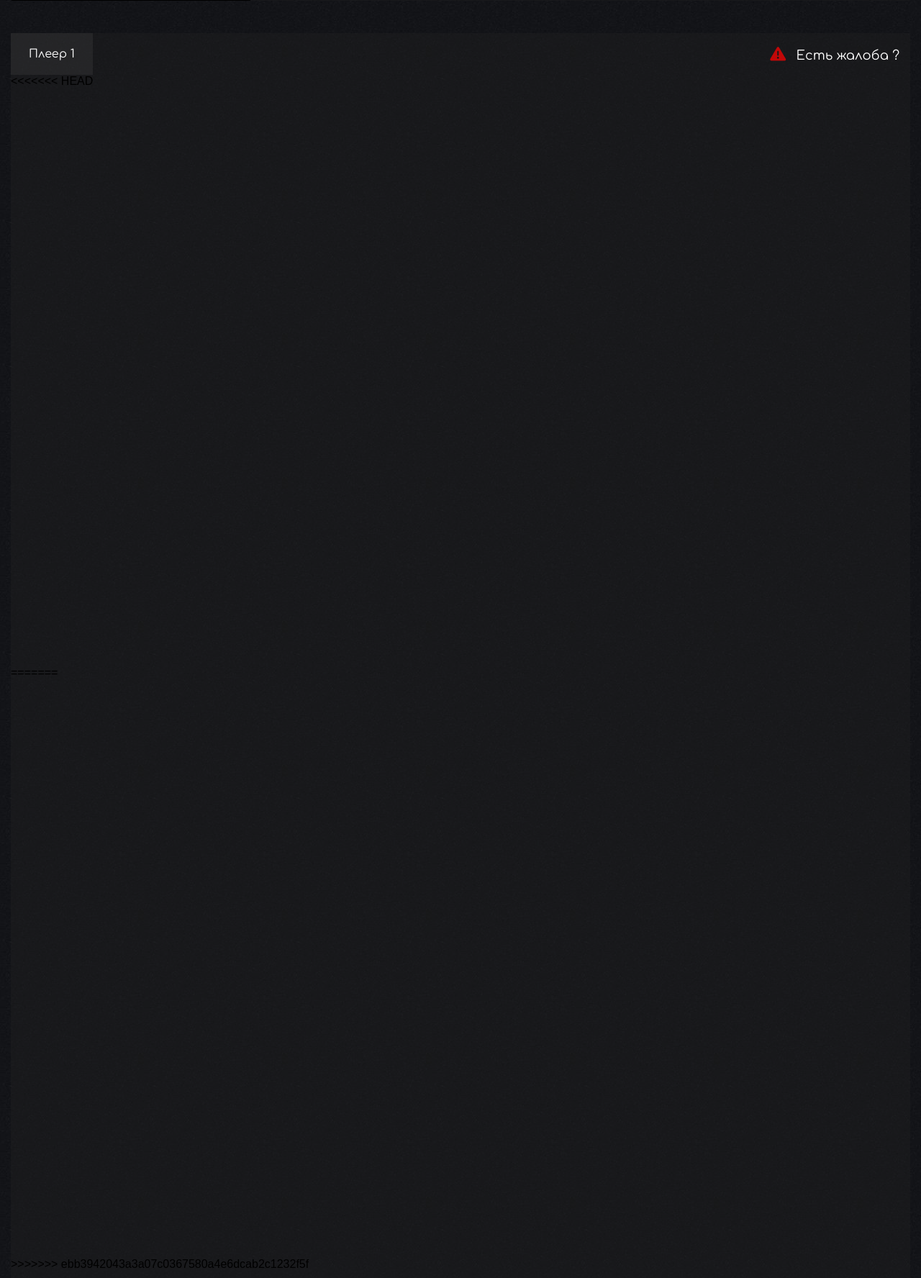
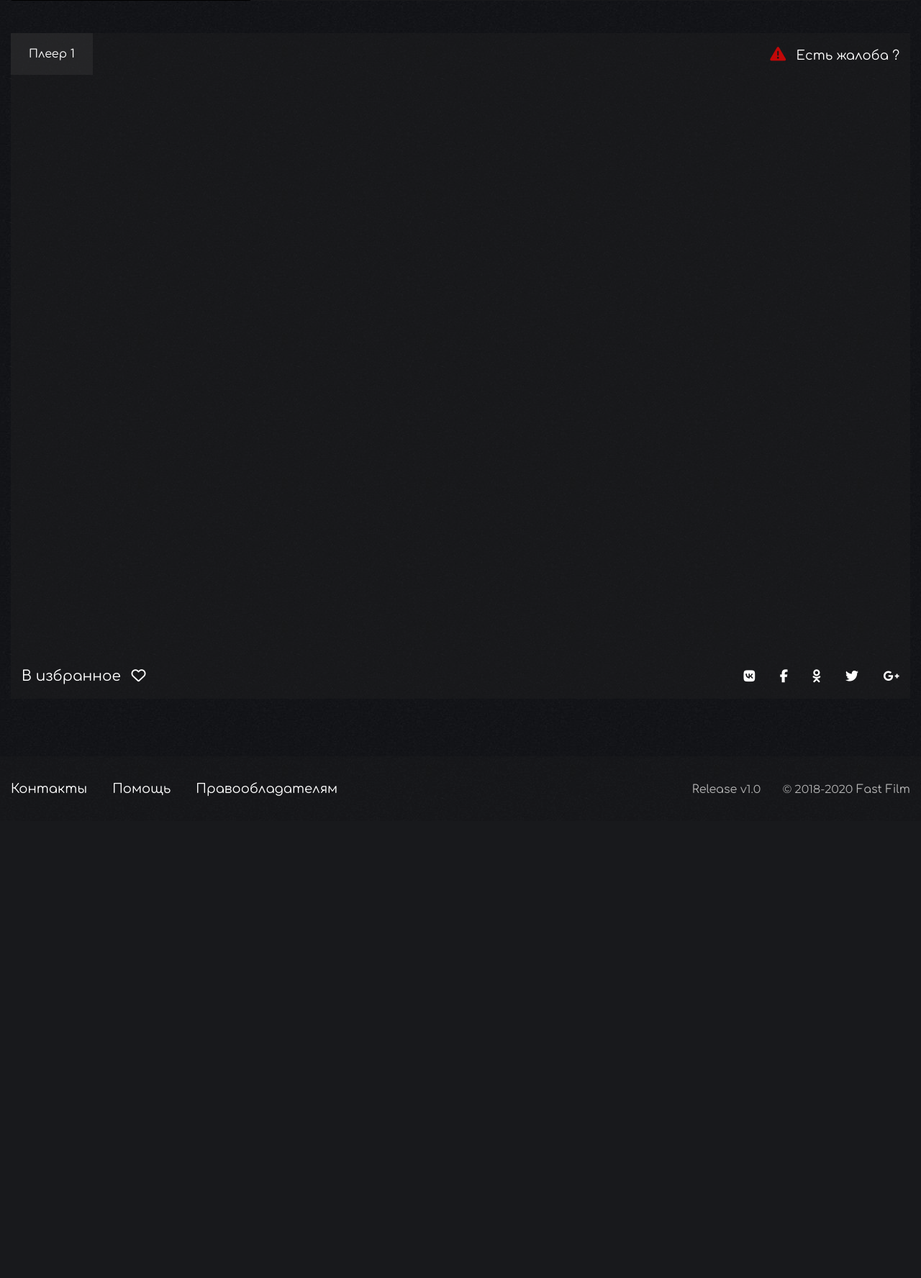
Before and after one commit to Efcolipt/whisked, a PHP site: template Application/views/watch/movie.php in a window 1280 px wide. Shown: the part 665-2441 px from the top of the page at 72% size. After the commit the page ends 1772 px from the top, so only its background shows below. Run offline with PHP 8.4, Linux system fonts and the light colour scheme; the template is opened without the code that fills it: most values are stand-ins (such as "Sample title", 1, 10 or a date in 2020); some libraries are stand-ins or nearby versions; grey boxes are pictures that could not be loaded.

Commit message:
fixed merge

```diff
--- a/Application/views/watch/movie.php
+++ b/Application/views/watch/movie.php
@@ -58,11 +58,7 @@
 			<?php if (!empty($vars['video'])) {
 
 			 ?>
-<<<<<<< HEAD
-			<iframe allowfullscreen src="<?=htmlspecialchars($vars['video']); ?>" width="100%" height="800" frameborder="0"></iframe>
-=======
-			<iframe src="<?=htmlspecialchars($vars['video']); ?>" width="100%" height="800" allowfullscreen frameborder="0"></iframe>
->>>>>>> ebb3942043a3a07c0367580a4e6dcab2c1232f5f
+				<iframe allowfullscreen src="<?=htmlspecialchars($vars['video']); ?>" width="100%" height="800" frameborder="0"></iframe>
 			<?php } ?>
 			<div class="collection_centered_side_view_tab_video_helper_bottom">
 				<div class="collection_centered_side_view_tab_video_helper_bottom_favorite" data-sfc="800">
```
